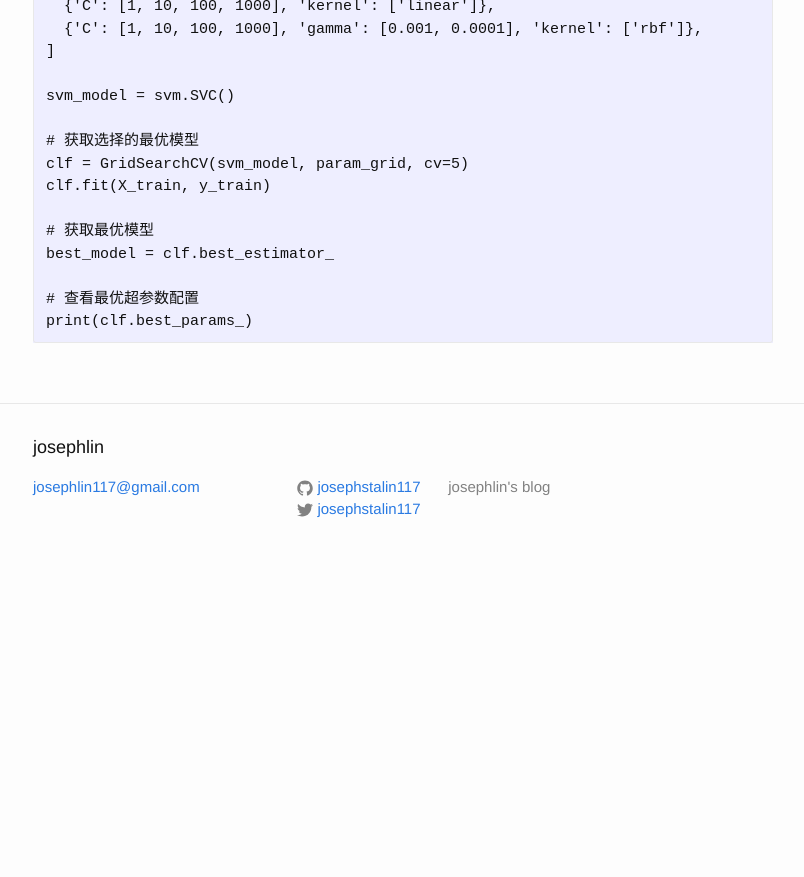
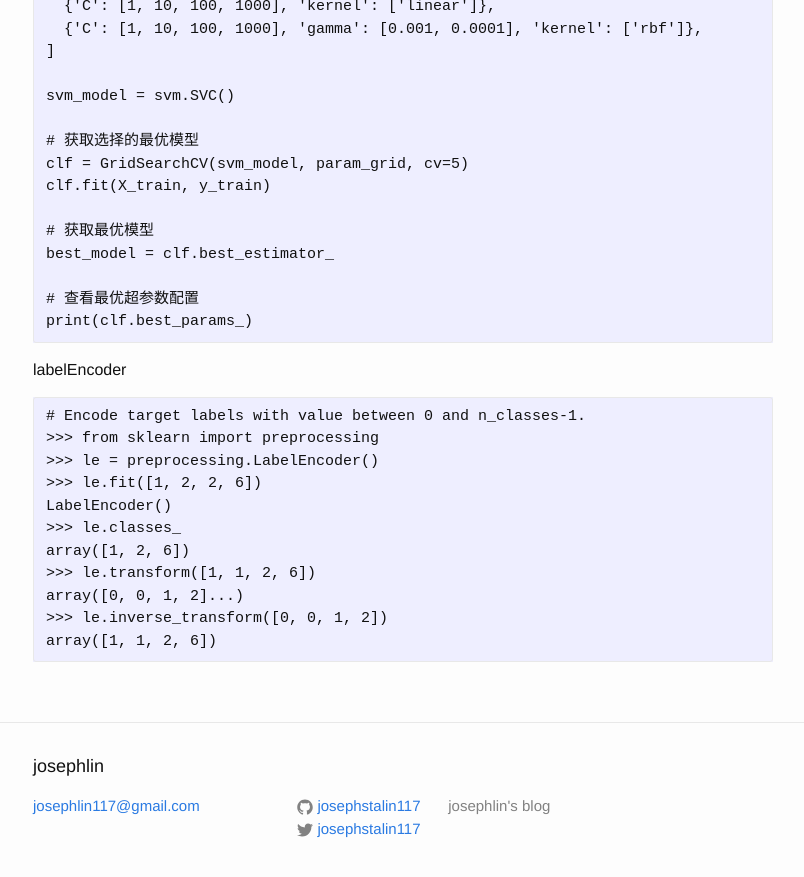
Before and after one commit to josephstalin117/josephstalin117.github.io, a Jekyll site: the page built from _posts/2019-1-23-sklearn.markdown, in a window 1280 px wide and 900 px high, scrolled down 756 px. Shown: the top 877 px of the window, without its empty margins (237-1041 px from the left). Built offline with Jekyll 4.4.1, drawn with Linux system fonts in a browser that asks for light colours; before the commit the page ends 1337 px from its top, so only the background shows below that.

Commit message:
update labelEncoder

````diff
--- a/_posts/2019-1-23-sklearn.markdown
+++ b/_posts/2019-1-23-sklearn.markdown
@@ -47,3 +47,18 @@ best_model = clf.best_estimator_
 # 查看最优超参数配置
 print(clf.best_params_)
 ```
+
+labelEncoder
+```
+# Encode target labels with value between 0 and n_classes-1.
+>>> from sklearn import preprocessing
+>>> le = preprocessing.LabelEncoder()
+>>> le.fit([1, 2, 2, 6])
+LabelEncoder()
+>>> le.classes_
+array([1, 2, 6])
+>>> le.transform([1, 1, 2, 6])
+array([0, 0, 1, 2]...)
+>>> le.inverse_transform([0, 0, 1, 2])
+array([1, 1, 2, 6])
+```
````
